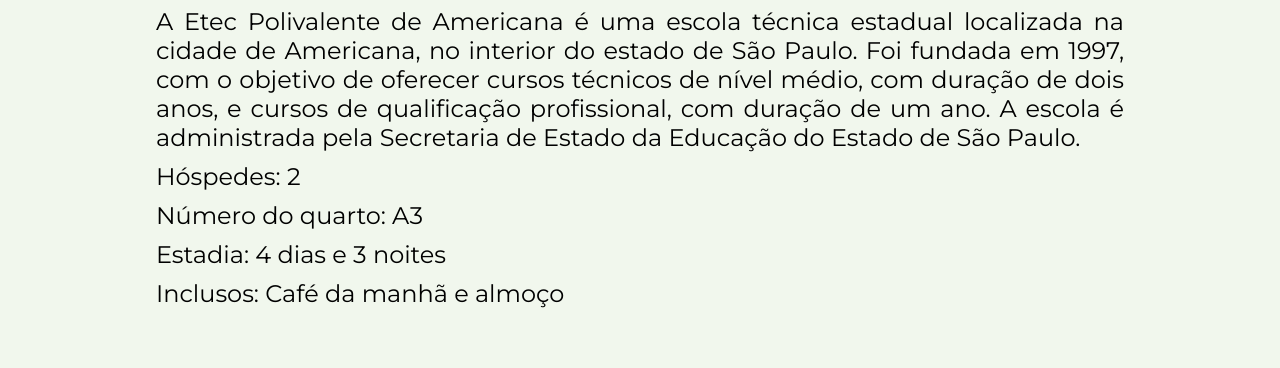
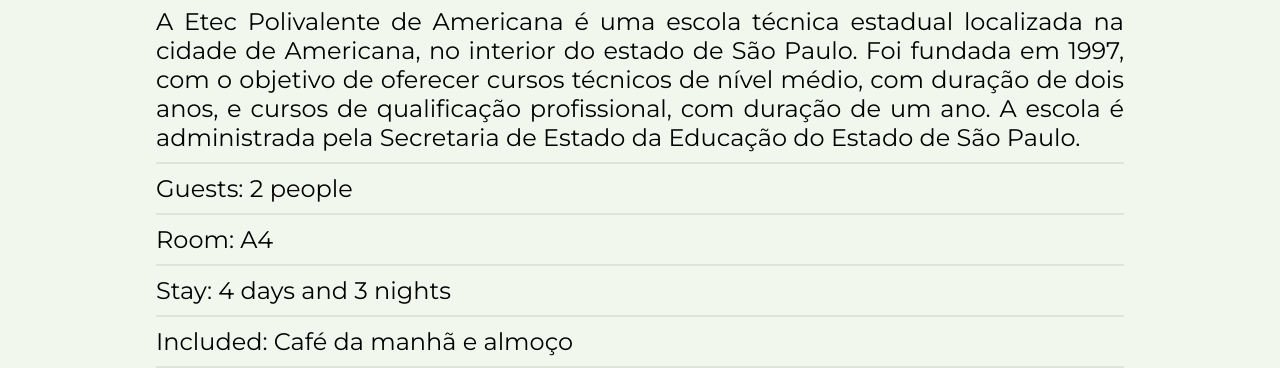
Before and after one commit to Cercasas/cercasas.github.io, a plain HTML site: page pgs/home.html in a window 1280 px wide. Shown: the part 589-957 px from the top of the page. Before the commit the page ends 897 px from the top, so only its background shows below. Drawn offline with nearby package versions, Linux system fonts and the light colour scheme.

Commit message:
Updated home.html and styles2.css

```diff
--- a/css/styles2.css
+++ b/css/styles2.css
@@ -180,7 +180,7 @@
 }
 
 div.location {
-  border-bottom: rgba(0, 0, 0, 0.08) 5px solid;
+  border-bottom: rgba(0, 0, 0, 0.08) 2px solid;
   width: 100%;
   float: left;
 }
@@ -245,7 +245,7 @@
   padding: 0;
   padding-bottom: 15px;
   margin-top: 10px;
-  border-bottom: rgba(0, 0, 0, 0.08) solid 5px;
+  border-bottom: rgba(0, 0, 0, 0.08) solid 2px;
 }
 
 span.contact {
@@ -302,7 +302,9 @@
   float: left;
   width: 100%;
   margin-top: 10px;
+  padding-bottom: 10px;
   text-align: justify;
+  border-bottom: rgba(0, 0, 0, 0.08) solid 2px;
 }
 
 #user_icon {
--- a/pgs/home.html
+++ b/pgs/home.html
@@ -64,10 +64,10 @@
                 <img class="etec"src="../assets/etec.png" alt="ETEC Polivalente de Americana">
                 <h3 class="hotel__name">ETEC Polivalente de Americana</h3>
                 <span class="hotel__info">A Etec Polivalente de Americana é uma escola técnica estadual localizada na cidade de Americana, no interior do estado de São Paulo. Foi fundada em 1997, com o objetivo de oferecer cursos técnicos de nível médio, com duração de dois anos, e cursos de qualificação profissional, com duração de um ano. A escola é administrada pela Secretaria de Estado da Educação do Estado de São Paulo.</span>
-                <span class="hotel__info">Hóspedes: 2</span>
-                <span class="hotel__info">Número do quarto: A3</span>
-                <span class="hotel__info">Estadia: 4 dias e 3 noites</span>
-                <span class="hotel__info">Inclusos: Café da manhã e almoço</span>
+                <span class="hotel__info">Guests: 2 people</span>
+                <span class="hotel__info">Room: A4</span>
+                <span class="hotel__info">Stay: 4 days and 3 nights</span>
+                <span class="hotel__info">Included: Café da manhã e almoço</span>
 
             </section>
 
```
